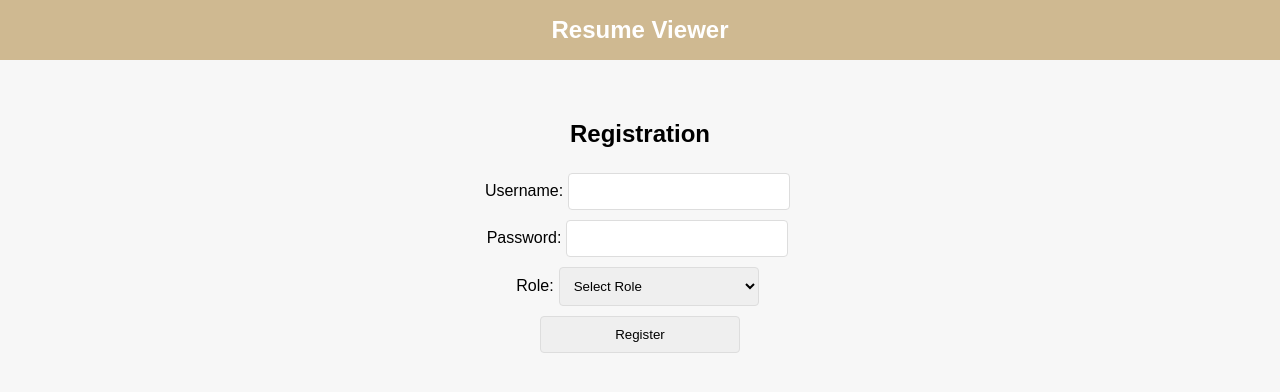
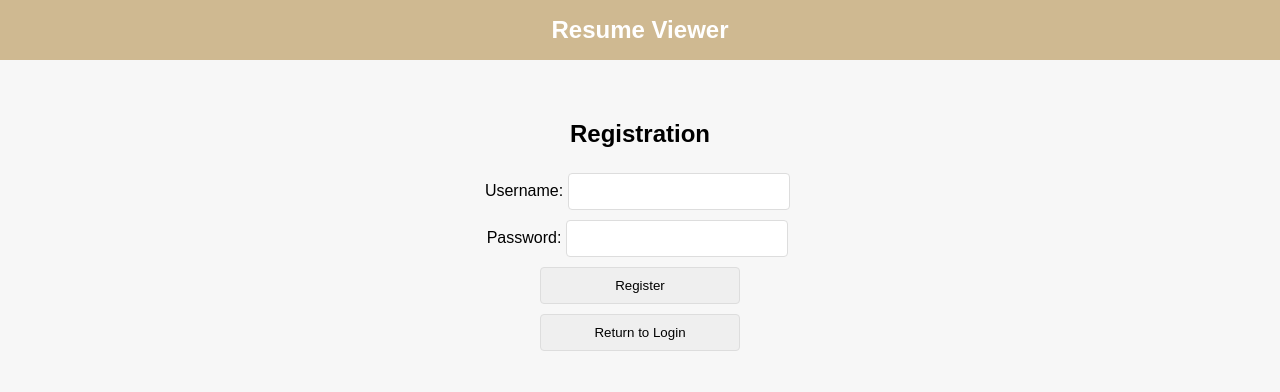
Before and after one commit to xipengwang-alex/Resume-Viewer, a React (Create React App) app in the folder client/: page /register in a window 1280 px wide. Shown: the top 392 px of the page. Built offline with nearby package versions, Linux system fonts and the light colour scheme.

Commit message:
Removes recruiter creation and adds button to registration page

```diff
--- a/client/src/components/LoginPage.js
+++ b/client/src/components/LoginPage.js
@@ -65,7 +65,7 @@ function LoginPage() {
             />
           </div>
           <button type="submit" disabled={loading}>Login</button>
-          <button type="button" onClick={() => navigate('/register')} disabled={loading}>Register</button>
+          <button type="button" onClick={() => navigate('/register')} disabled={loading}>Register New Student</button>
         </form>
       )}
       {error && <p className="error-message">{error}</p>}
--- a/client/src/components/RegistrationPage.js
+++ b/client/src/components/RegistrationPage.js
@@ -6,7 +6,7 @@ import { API_BASE_URL } from '../config';
 function RegistrationPage() {
   const [username, setUsername] = useState('');
   const [password, setPassword] = useState('');
-  const [role, setRole] = useState('');
+  //const [role, setRole] = useState('');
   const [loading, setLoading] = useState(false);
   const [error, setError] = useState('');
   const navigate = useNavigate();
@@ -16,7 +16,8 @@ function RegistrationPage() {
     setLoading(true);
     setError('');
     try {
-      const response = await axios.post(`${API_BASE_URL}/register`, { username, password, role });
+      //const response = await axios.post(`${API_BASE_URL}/register`, { username, password, role });
+      const response = await axios.post(`${API_BASE_URL}/register`, { username, password });
       console.log(response.data.message);
       localStorage.setItem('token', response.data.token);
 
@@ -27,6 +28,10 @@ function RegistrationPage() {
     } finally {
       setLoading(false);
     }
+  };
+
+  const handleLoginRedirect = () => {
+    navigate('/login');
   };
 
   return (
@@ -56,20 +61,8 @@ function RegistrationPage() {
               required
             />
           </div>
-          <div>
-            <label htmlFor="role">Role:</label>
-            <select
-              id="role"
-              value={role}
-              onChange={(e) => setRole(e.target.value)}
-              required
-            >
-              <option value="">Select Role</option>
-              <option value="student">Student</option>
-              <option value="recruiter">Recruiter</option>
-            </select>
-          </div>
           <button type="submit" disabled={loading}>Register</button>
+          <button type="button" onClick={handleLoginRedirect}>Return to Login</button>
         </form>
       )}
       {error && <p className="error-message">{error}</p>}
```
Also changed, not shown: 1 other file (tests, documents, lock files or other folders).
